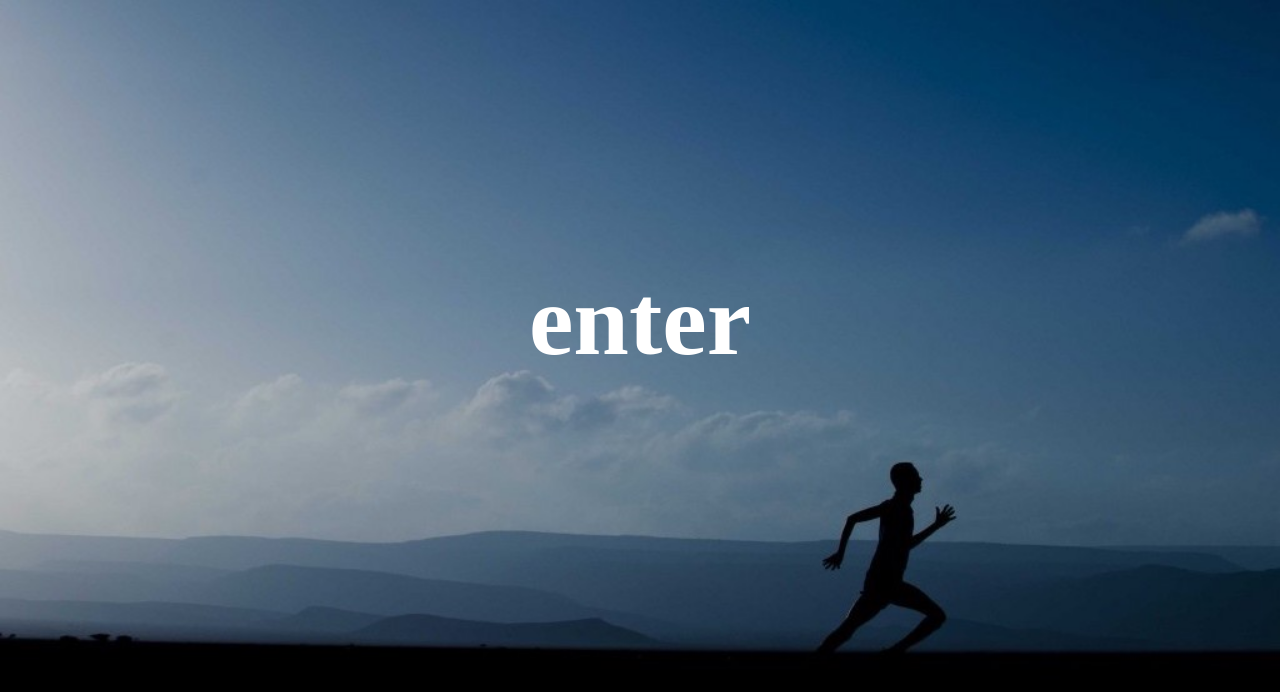
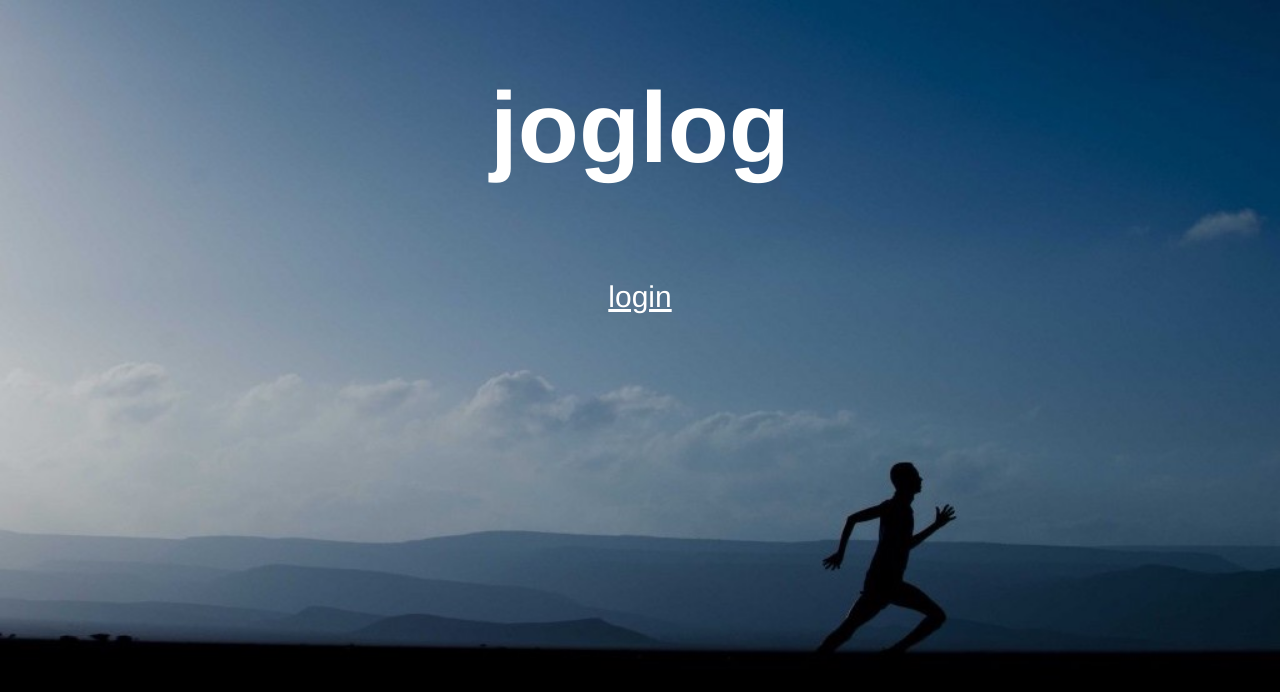
Before and after one commit to isabel-s-rosa/joglog, a React app: page / in a window 1280 px wide. Shown: the top 692 px of the page. Built offline with nearby package versions, Linux system fonts and the light colour scheme; the HTML template or start-up script is replaced by a standard one.

Commit message:
second page

```diff
--- a/client/src/components/App.js
+++ b/client/src/components/App.js
@@ -1,8 +1,9 @@
 import React from "react";
 import "../css/app.css";
 import Route from "react-router-dom/es/Route";
-import Switch from "react-router-dom/es/Switch"
-import Welcome from "./Welcome"
+import Switch from "react-router-dom/es/Switch";
+import Welcome from "./Welcome";
+import Login from "./Login";
 
 class App extends React.Component {
   render() {
@@ -10,6 +11,7 @@ class App extends React.Component {
       <div>
         <Switch>
           <Route exact path="/" component={Welcome} />
+          <Route exact path="/login" component={Login} />
         </Switch>
       </div>
     )
--- /dev/null
+++ b/client/src/components/Login.js
@@ -0,0 +1,38 @@
+import React from "react";
+import Link from "react-router-dom/es/Link";
+
+class Login extends React.Component {
+  constructor(props) {
+    super(props);
+  }
+
+  render() {
+    return (
+    <div id="container">
+        <div id="welcome-image">
+            <div id="joglog-box"><a id="joglog-text">joglog</a></div>
+            <div id="form-div">
+            <form id="input-form">
+                <div className="form-group row">
+                    <label className="col-sm-2 prompt-text">email:</label>
+                    <div className="col-sm-10 input-box">
+                        <input className="form-control text-input-box"/>
+                    </div>
+                </div>
+                <div className="form-group row">
+                    <label className="col-sm-2 prompt-text">password:</label>
+                    <div className="col-sm-10 input-box">
+                        <input className="form-control text-input-box"/>
+                    </div>
+                </div>
+                <Link to="/login" id="signin-button" className="btn btn-dark">enter</Link>
+            </form>
+            </div>
+        </div>
+    </div>
+    )
+    ;
+  }
+}
+
+export default Login;
--- a/client/src/components/Welcome.js
+++ b/client/src/components/Welcome.js
@@ -1,11 +1,17 @@
 import React from "react";
+import Link from "react-router-dom/es/Link";
 
 class Welcome extends React.Component {
+  constructor(props) {
+    super(props);
+  }
+
   render() {
     return (
-      <div>
+      <div id="container">
         <div id="welcome-image">
-          <div id="enter-text" className="center">enter</div>
+          <div id="joglog-box"><a id="joglog-text">joglog</a></div>
+          <Link to="/login" id="login-button" className="btn btn-dark">login</Link>
         </div>
       </div>
     )
--- a/client/src/css/app.css
+++ b/client/src/css/app.css
@@ -7,28 +7,101 @@ body {
     height: 100%;
 }
 
+#container {
+    display: inline;
+}
+
 #welcome-image {
-    background-image: url("../assets/runner2.jpg");
+    background: url("../assets/runner2.jpg") no-repeat center center fixed;
+    -webkit-background-size: cover;
+    -moz-background-size: cover;
+    -o-background-size: cover;
     background-size: cover;
     height: 100vh;
     width: 100vw;
-    background-repeat: no-repeat;
+    display: flex;
+    flex-direction: column;
+    align-content: center;
 }
 
-#enter-text {
+#joglog-text {
     font-size: 100px;
     font-weight: bold;
     color: white;
+    font-family: 'Helvetica Neue';
 }
 
-.center{
-    position: absolute;
-    top: 40%;
-    left: 50%;
-    transform: translateY(-50%) translateX(-50%);
+#joglog-box{
+    height: 100px;
     text-align: center;
-    color: #fff;
-    display: flex;
-    flex-direction: column;
+    margin-top: 70px;
+}
 
+#login-button {
+    font-size: 30px;
+    color: white;
+    font-family: 'Helvetica Neue';
+    margin: auto;
+    margin-top: 110px;
+    background-color: transparent;
+    border-color: white;
+    border-radius: 10px;
+    border-width: 3px;
+    width: 150px;
+    text-align: center;
 }
+
+#login-button:hover {
+    cursor: grab;
+}
+
+#input-form {
+    margin: 50px;
+    text-align: center;
+}
+
+.form-label {
+    margin-right: 50px;
+}
+
+#form-div {
+    margin: auto;
+    margin-top: 75px;
+    text-align: center;
+    width: 500px;
+    margin-bottom: 75px;
+}
+
+.text-input-box {
+    background-color: transparent;
+    border-style: solid;
+    border-color: white;
+    border-radius: 7px;
+    border-width: 2px;
+    width: 85%;
+    float: right;
+}
+
+.prompt-text {
+    font-family: 'Helvetica Neue';
+    color: white;
+    font-size: 20px;
+}
+
+#signin-button {
+    background-color: transparent;
+    border-style: solid;
+    border-color: white;
+    border-radius: 7px;
+    border-width: 2px;
+    font-family: 'Helvetica Neue';
+    color: white;
+    font-size: 20px;
+    position: relative;
+    top: 50px;
+    width: 100px;
+}
+
+#signin-button:hover {
+    cursor: grab;
+}
--- a/webpack.config.js
+++ b/webpack.config.js
@@ -49,6 +49,7 @@ module.exports = {
     proxy: {
       '/': 'http://localhost:3000',
       '/api': 'http://localhost:3000',
+      '/login': 'http://localhost:3000'
     }
   }
 };
```
Also changed, not shown: 2 other files (tests, documents, lock files or other folders).
